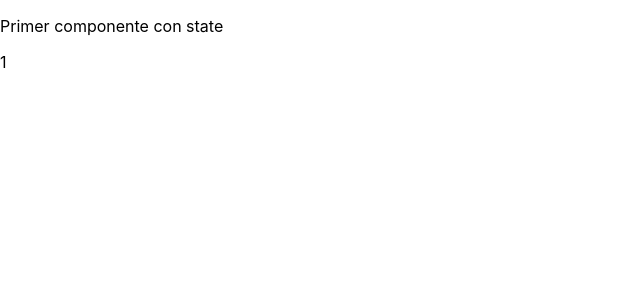
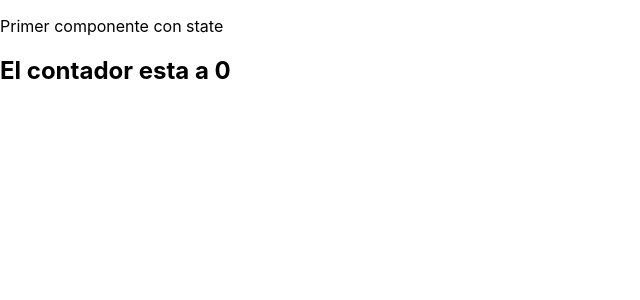
Before and after one commit to Ces1980/ConceptosPracticasReact, a React (Create React App) app: page / in a window 1280 px wide. Shown: the top 300 px of the page, without its empty margins (0-640 px from the left). Built offline with nearby package versions, Linux system fonts and the light colour scheme.

Commit message:
State: Gestión del estado sin constructor

```diff
--- a/src/App.js
+++ b/src/App.js
@@ -2,12 +2,13 @@ import React, {Component} from "react";
 
 
 class Contador extends Component{
-  constructor(){
-    super()
-    this.state = {contador: 1}
-  }
+ state = {contador: 0}
   render(){
-  return <span>{this.state.contador}</span>
+  return(
+      <div>
+        <h2>El contador esta a {this.state.contador}</h2>
+      </div>
+  )
   }
 }
 
```
